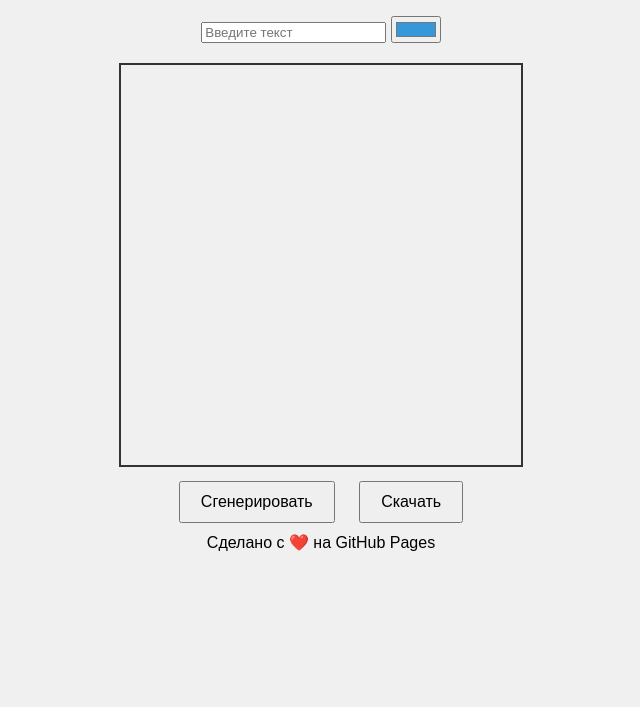
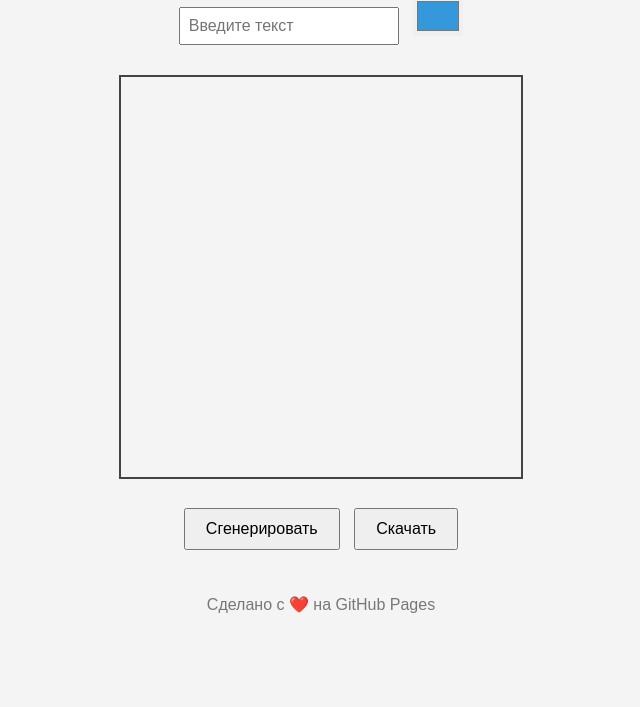
Before and after one commit to Drawlist/Photo, a plain HTML site: page index.html in a window 1280 px wide. Shown: the part 93-800 px from the top of the page, without its empty margins (319-959 px from the left). Drawn offline with Linux system fonts and the light colour scheme.

Commit message:
Update style.css

```diff
--- a/style.css
+++ b/style.css
@@ -1,18 +1,50 @@
 body {
   text-align: center;
-  font-family: sans-serif;
-  background: #f0f0f0;
+  font-family: Arial, sans-serif;
+  background: #f4f4f4;
+  margin: 0;
   padding: 20px;
 }
 
+h1 {
+  margin-bottom: 10px;
+}
+
+.controls {
+  margin: 10px auto;
+}
+
+input[type="text"] {
+  padding: 8px;
+  font-size: 16px;
+  width: 200px;
+}
+
+input[type="color"] {
+  width: 50px;
+  height: 40px;
+  border: none;
+  margin-left: 10px;
+  cursor: pointer;
+}
+
 canvas {
-  border: 2px solid #333;
+  border: 2px solid #444;
+  margin-top: 20px;
+}
+
+.buttons {
   margin-top: 20px;
 }
 
 button {
   padding: 10px 20px;
-  margin: 10px;
   font-size: 16px;
+  margin: 5px;
   cursor: pointer;
 }
+
+footer {
+  margin-top: 40px;
+  color: #777;
+}
```
